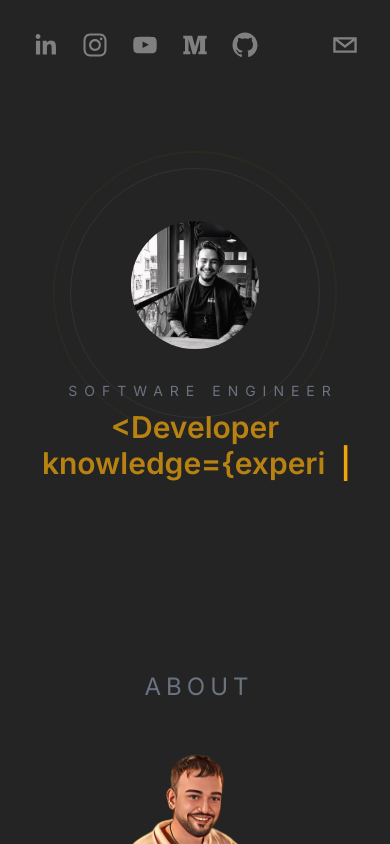
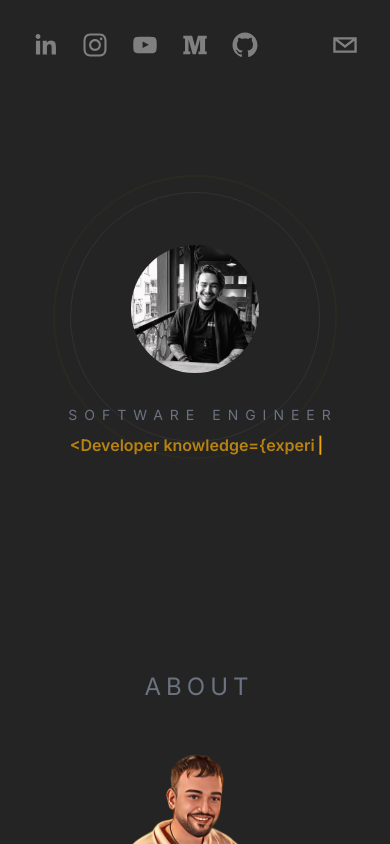
Before and after one commit to ferhanayding/My-Portfolio, a Next.js app: page / in a window 390 px wide. Shown: the top 844 px of the page. Built offline with nearby package versions, Linux system fonts and the light colour scheme; no server answers.

Commit message:
bug fixed.

```diff
--- a/components/divider/index.tsx
+++ b/components/divider/index.tsx
@@ -12,7 +12,7 @@ const Divider: React.FC<DividerProps> = ({
   const yPos = "bottom-0";
   const leftRotate = inverted ? "-rotate-1" : "rotate-1";
   const rightRotate = inverted ? "rotate-1" : "-rotate-1";
-  const baseBar = `absolute ${yPos} h-[2px] w-[50%] bg-gray-600 z-40`;
+  const baseBar = `absolute ${yPos} h-[2px] w-[50%] bg-gray-700 z-40`;
 
   return (
     <div className="md:block hidden ">
--- a/components/header/index.tsx
+++ b/components/header/index.tsx
@@ -8,7 +8,7 @@ export default function Header({}: Props) {
   return (
     <header
       className="fixed left-0 bg-transparent right-0 w-full  top-0 z-50 flex p-5 pb-0
-       items-start justify-between max-w-7xl mx-auto  xl:items-center"
+       items-center justify-between max-w-7xl mx-auto  xl:items-center"
     >
       <motion.div
         initial={{
--- a/sections/hero/index.tsx
+++ b/sections/hero/index.tsx
@@ -30,8 +30,8 @@ export default function Hero({}: Props) {
         <h2 className="text-sm uppercase ml-4 text-gray-500  pb-2 tracking-[7px] md:tracking-[15px]">
           Software Engineer
         </h2>
-        <h1 className="text-3xl lg:text-4xl font-semibold px-10">
-          <span className="mr-3 text-primary/70">{text}</span>
+        <h1 className="text-base lg:text-4xl font-semibold ">
+          <span className=" text-primary/70">{text}</span>
           <Cursor cursorColor="#f7ab0a" />
         </h1>
         <div className="mt-20 hidden sm:block ">
@@ -49,7 +49,7 @@ export default function Hero({}: Props) {
           </HashLink>
         </div>
       </div>
-       <Divider className="bg-primary/50" />
+       <Divider className="bg-primary/30" />
     </div>
   );
 }
--- a/sections/projects/index.tsx
+++ b/sections/projects/index.tsx
@@ -194,9 +194,9 @@ export default function MyProjects() {
                     </div>
                   </div>
                 </div>
-                <div className="flex items-center gap-2">
+                <div className="flex flex-col justify-end items-end gap-2">
                   {it.state && (
-                    <span className="text-[10px] uppercase tracking-wider rounded-full px-2 py-0.5 border border-white/20 bg-black/40 backdrop-blur text-zinc-200">
+                    <span className="text-[10px] uppercase tracking-wider max-w-max rounded-full px-auto px-2  py-1 border border-white/20 bg-black/40 backdrop-blur text-zinc-200">
                       {it.state}
                     </span>
                   )}
@@ -261,7 +261,7 @@ export default function MyProjects() {
         })}
       </div>
 
-        <Divider inverted />
+      <Divider inverted />
     </div>
   );
 }
```
